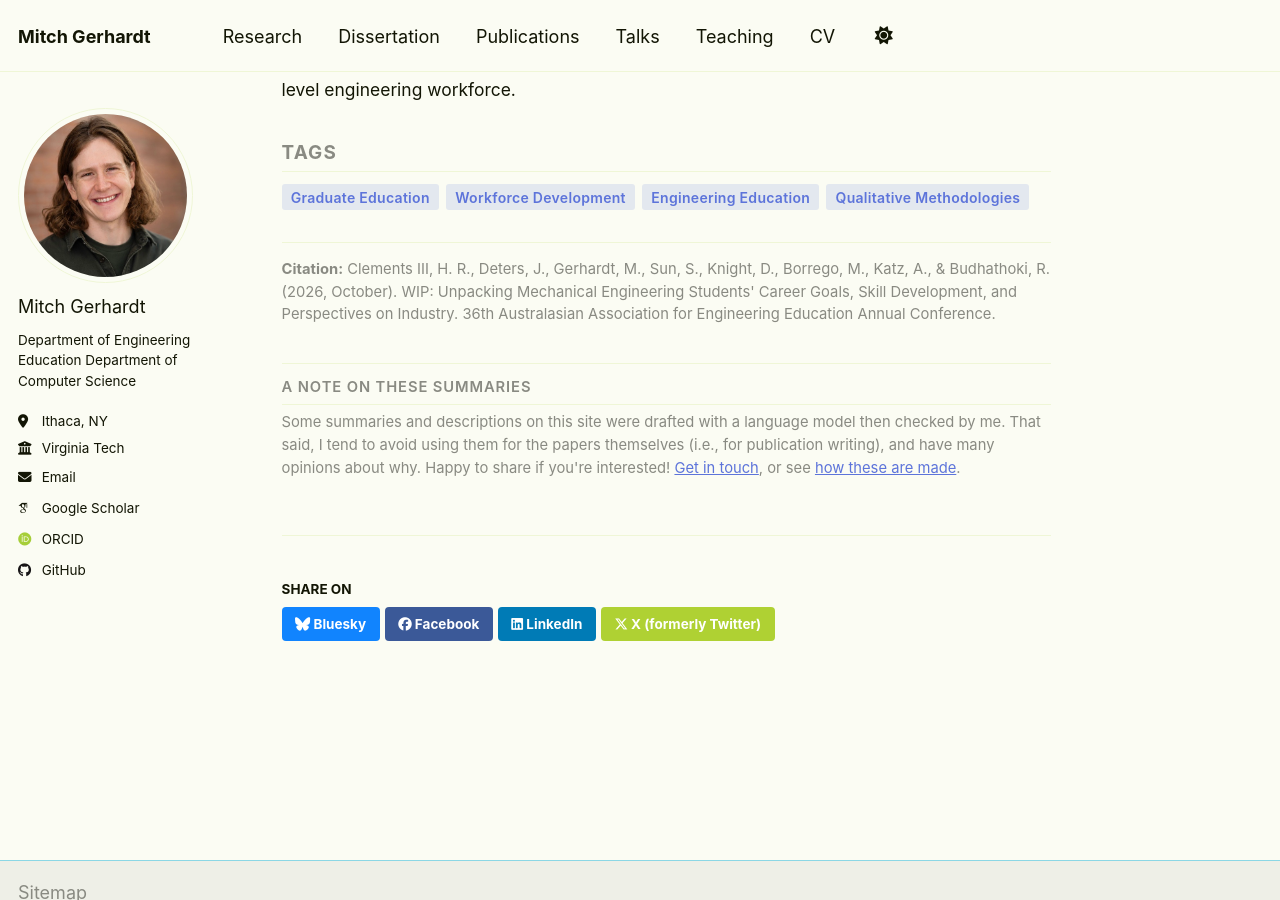
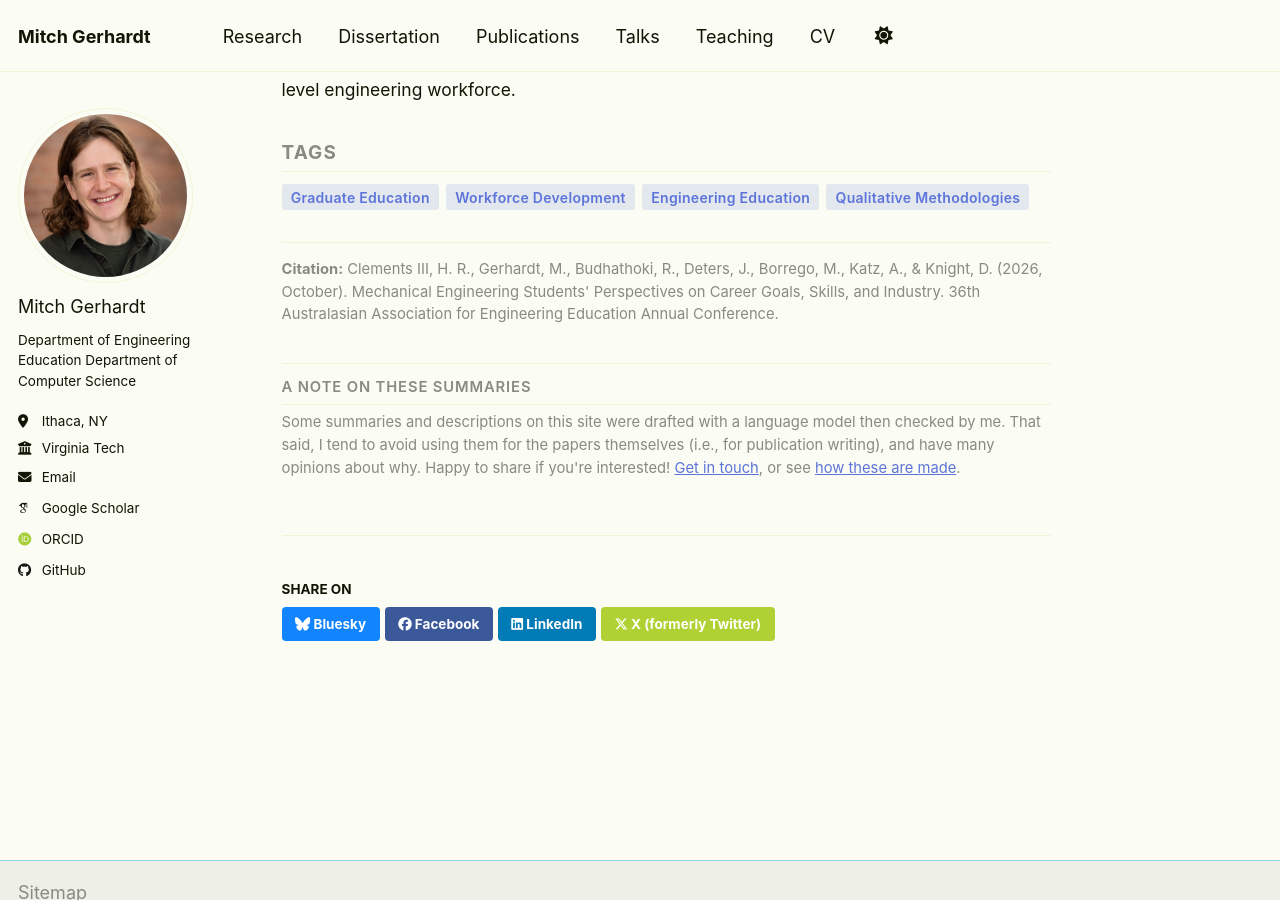
Before and after one commit to mitchg10/mitchg10.github.io, a Jekyll site: the page built from _publications/2026-10-01-Unpacking-Mechanical-Engineering-Students-Career-Goals.md, in a window 1280 px wide and 900 px high, scrolled down 2205 px. Built offline with Jekyll 4.4.1, drawn with Linux system fonts in a browser that asks for light colours; some web fonts are replaced; some of the changed text lies outside the part shown.

Commit message:
corrected publication order

```diff
--- a/_publications/2026-10-01-Unpacking-Mechanical-Engineering-Students-Career-Goals.md
+++ b/_publications/2026-10-01-Unpacking-Mechanical-Engineering-Students-Career-Goals.md
@@ -1,12 +1,12 @@
 ---
 title: "Mechanical Engineering Students’ Perspectives on Career Goals, Skills, and Industry"
-author: "Herman Ronald Clements III, Jessica Deters, Mitchell Gerhardt, Shawn Sun, David Knight, Maura Borrego, Andrew Katz, Riya Budhathoki"
+author: "Herman Ronald Clements III, Mitchell Gerhardt, Riya Budhathoki, Jessica Deters, Maura Borrego, Andrew Katz, David Knight"
 collection: publications
 category: conferences
 permalink: /publication/2026-10-01-Unpacking-Mechanical-Engineering-Students-Career-Goals
 date: 2026-06-30
 venue: 'In the proceedings of the 36th Australasian Association for Engineering Education Annual Conference'
-citation: 'Clements III, H. R., Deters, J., Gerhardt, M., Sun, S., Knight, D., Borrego, M., Katz, A., &amp; Budhathoki, R. (2026, October). WIP: Unpacking Mechanical Engineering Students&apos; Career Goals, Skill Development, and Perspectives on Industry. 36th Australasian Association for Engineering Education Annual Conference.'
+citation: 'Clements III, H. R., Gerhardt, M., Budhathoki, R., Deters, J., Borrego, M., Katz, A., &amp; Knight, D. (2026, October). Mechanical Engineering Students&apos; Perspectives on Career Goals, Skills, and Industry. 36th Australasian Association for Engineering Education Annual Conference.'
 status: in-press
 # paperurl: 'https://fie-conference.org/TBD'
 plain_language_summary: "We look at how mechanical engineering master's students decide to pursue their degree, what skills they hope to gain, and how these decisions connect to what they believe industry wants from them. Master's students are a large and fast-growing part of the engineering workforce, yet most existing research treats them as an afterthought to Ph.D. students rather than as a group with their own goals. Drawing on interviews with students nearing the end of their programs, we find that their reasons for enrolling extend well beyond the usual assumption of chasing a higher salary, encompassing personal interest, access to specific career paths, and timing relative to the job market. This is a work-in-progress report, so what we present here are preliminary codes and patterns from an ongoing qualitative study rather than final conclusions."
```
